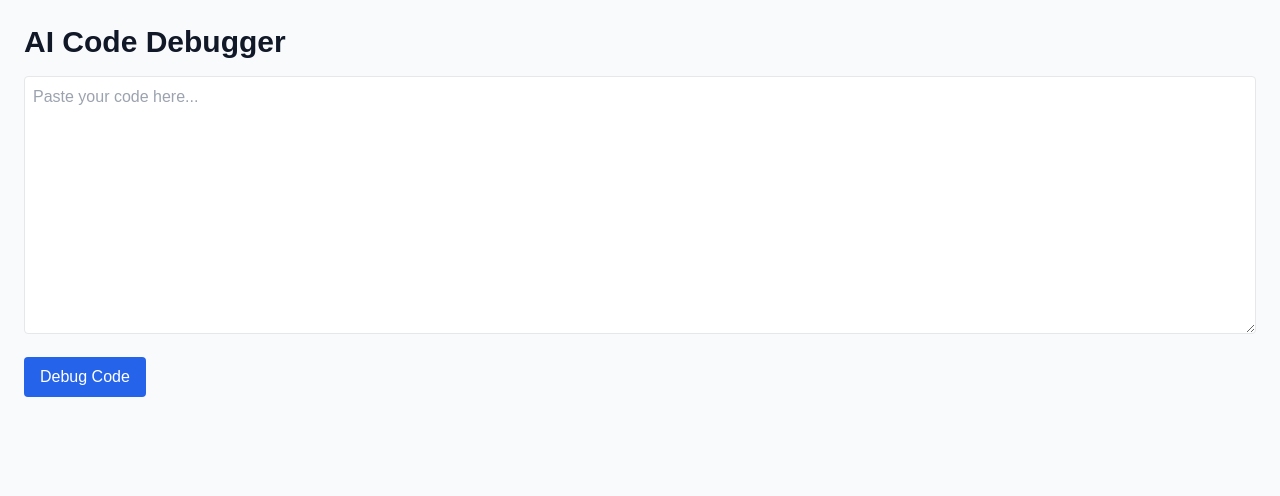
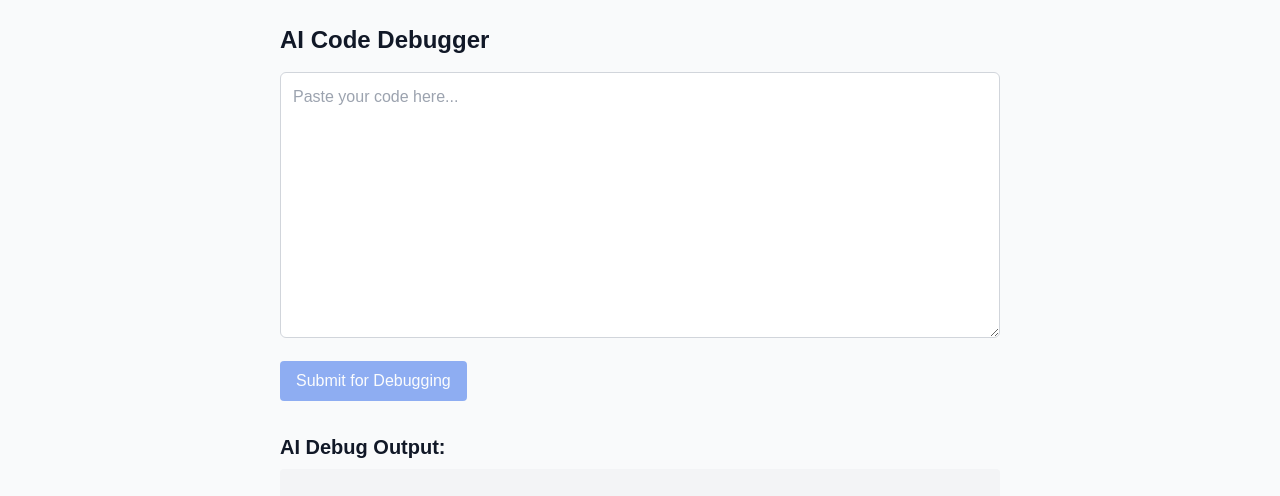
Before and after one commit to nikhxxt/ai-code-debugger, a Next.js app: page / in a window 1280 px wide. Shown: the top 496 px of the page. Built offline with nearby package versions, Linux system fonts and the light colour scheme.

Commit message:
page.tsx

```diff
--- a/app/page.tsx
+++ b/app/page.tsx
@@ -1,8 +1,6 @@
 'use client';
 
 import { useState } from 'react';
-import CodeInput from '../components/CodeInput'; // Adjust if your path differs
-import OutputBox from '../components/OutputBox'; // Optional output display
 
 export default function Home() {
   const [code, setCode] = useState('');
@@ -11,41 +9,51 @@ export default function Home() {
 
   const handleSubmit = async () => {
     setLoading(true);
+    setOutput('');
+
     try {
-      const response = await fetch('/api/debug', {
+      const res = await fetch('/api/review', {
         method: 'POST',
-        headers: {
-          'Content-Type': 'application/json',
-        },
+        headers: { 'Content-Type': 'application/json' },
         body: JSON.stringify({ code }),
       });
 
-      const data = await response.json();
-      setOutput(data.result || 'No output');
+      const data = await res.json();
+      console.log("API response:", data);
+
+      if (data.result) {
+        setOutput(data.result);
+      } else {
+        setOutput('No response received.');
+      }
     } catch (err) {
-      setOutput('Error occurred while debugging');
+      console.error(err);
+      setOutput('Error occurred while fetching the response.');
     } finally {
       setLoading(false);
     }
   };
 
   return (
-    <main className="min-h-screen p-6 bg-gray-50">
-      <h1 className="text-3xl font-bold mb-4">AI Code Debugger</h1>
-
-      <CodeInput value={code} onChange={setCode} />
-
+    <main className="p-6 max-w-3xl mx-auto">
+      <h1 className="text-2xl font-bold mb-4">AI Code Debugger</h1>
+      <textarea
+        className="w-full p-3 border border-gray-300 rounded-md"
+        rows={10}
+        placeholder="Paste your code here..."
+        value={code}
+        onChange={(e) => setCode(e.target.value)}
+      />
       <button
         onClick={handleSubmit}
-        className="mt-4 px-4 py-2 bg-blue-600 text-white rounded hover:bg-blue-700"
-        disabled={loading}
+        disabled={loading || !code.trim()}
+        className="mt-4 bg-blue-600 text-white px-4 py-2 rounded hover:bg-blue-700 disabled:opacity-50"
       >
-        {loading ? 'Debugging...' : 'Debug Code'}
+        {loading ? 'Analyzing...' : 'Submit for Debugging'}
       </button>
 
-      {output && (
-        <OutputBox output={output} />
-      )}
+      <h2 className="text-xl font-semibold mt-8 mb-2">AI Debug Output:</h2>
+      <pre className="bg-gray-100 p-4 rounded whitespace-pre-wrap">{output}</pre>
     </main>
   );
 }
```
